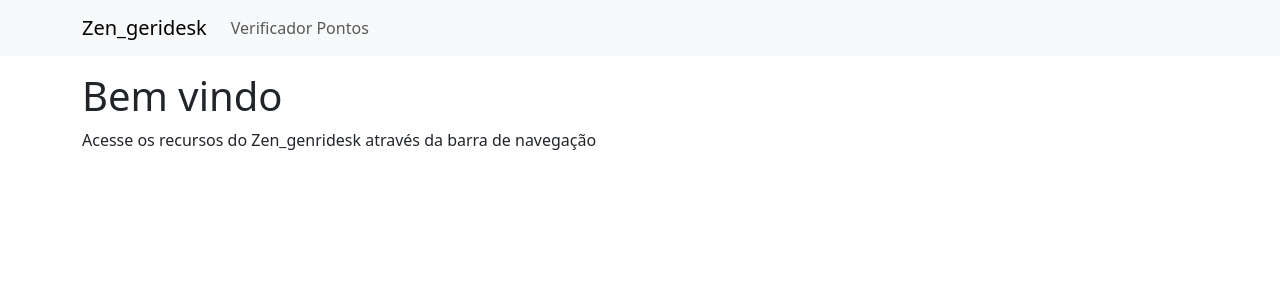
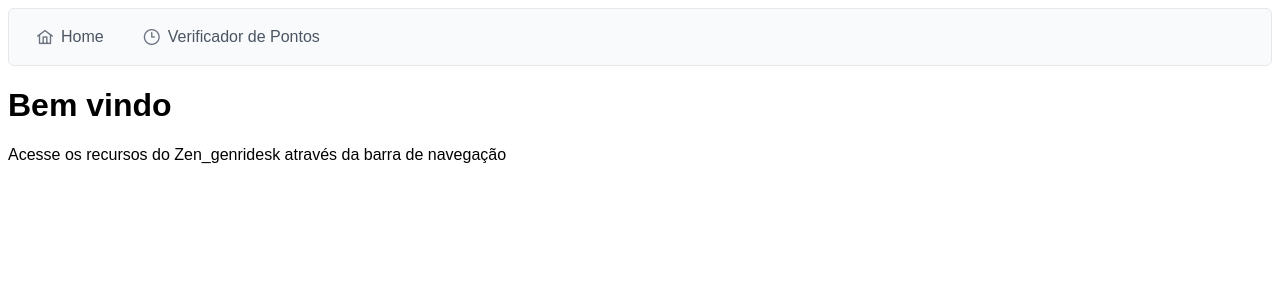
Before and after one commit to Alison4kk/moverino, a Vue app: page / in a window 1280 px wide. Shown: the top 300 px of the page. Built offline with nearby package versions, Linux system fonts and the light colour scheme; a web font is replaced by a local one.

Commit message:
Teste PrimeVue

```diff
--- a/package.json
+++ b/package.json
@@ -13,6 +13,8 @@
     "bootstrap": "^5.3.2",
     "core-js": "^3.8.3",
     "moment": "^2.30.1",
+    "primeicons": "^6.0.1",
+    "primevue": "^3.46.0",
     "qalendar": "^3.7.0",
     "register-service-worker": "^1.7.2",
     "vue": "^3.2.13",
--- a/public/index.html
+++ b/public/index.html
@@ -6,6 +6,9 @@
     <meta name="viewport" content="width=device-width,initial-scale=1.0">
     <link rel="icon" href="<%= BASE_URL %>favicon.ico">
     <title><%= htmlWebpackPlugin.options.title %></title>
+
+    <!-- <script src="https://cdn.tailwindcss.com"></script> -->
+
   </head>
   <body>
     <noscript>
--- a/src/App.vue
+++ b/src/App.vue
@@ -1,9 +1,11 @@
 <template>
 
-  <NavBar/>
-  <div class="container">
-    <router-view />
-  </div>
+  <main>
+    <NavBar/>
+    <div>
+      <router-view />
+    </div>
+  </main>
 
 
 </template>
--- a/src/components/NavBar.vue
+++ b/src/components/NavBar.vue
@@ -1,25 +1,27 @@
 <template>
-  <nav class="navbar navbar-expand-lg navbar-light bg-light mb-3">
-    <div class="container">
-      <a class="navbar-brand" href="#">Zen_geridesk</a>
-      <button
-        class="navbar-toggler"
-        type="button"
-        data-bs-toggle="collapse"
-        data-bs-target="#navbarSupportedContent"
-        aria-controls="navbarSupportedContent"
-        aria-expanded="false"
-        aria-label="Toggle navigation"
-      >
-        <span class="navbar-toggler-icon"></span>
-      </button>
-      <div class="collapse navbar-collapse" id="navbarSupportedContent">
-        <ul class="navbar-nav me-auto mb-2 mb-lg-0">
-          <li class="nav-item">
-            <RouterLink class="nav-link" to="verificador-pontos">Verificador Pontos</RouterLink>
-          </li>
-        </ul>
-      </div>
-    </div>
-  </nav>
+  <div class="card ">
+    <Menubar :model="items" />
+  </div>
 </template>
+
+<script setup lang="ts">
+import router from '@/router';
+import { ref } from 'vue';
+
+const items = ref([
+  {
+    label: "Home",
+    icon: "pi pi-home",
+    command: () => {
+      router.push({ name: "home" });
+    }
+  },
+  {
+    label: "Verificador de Pontos",
+    icon: "pi pi-clock",
+    command: () => {
+      router.push({ name: "verificador-pontos" });
+    }
+  },
+]);
+</script>
--- a/src/views/verificador_pontos/VerificadorPontos.vue
+++ b/src/views/verificador_pontos/VerificadorPontos.vue
@@ -1,6 +1,8 @@
 <template>
   <div>
-    <h1>Verificador de Pontos</h1>
+
+    <InputText v-model="value1" />
+    <!-- <h1>Verificador de Pontos</h1>
 
     <div>
       <Offcanvas title="Importar Dados" button-text="Importar">
@@ -28,11 +30,14 @@
         :dados-movidesk="dadosMovidesk"
         :dados-tangerino="dadosTangerino"
       />
-    </div>
+    </div> -->
   </div>
 </template>
 
 <script setup lang="ts">
+
+const value1 = ref('0')
+
 import CampoPontosTangerino, {
   DadosTangerino,
 } from "@/components/campos/CampoPontosTangerino.vue";
```
Also changed, not shown: src/main.ts (+16 -3 lines), 1 other file (tests, documents, lock files or other folders).
